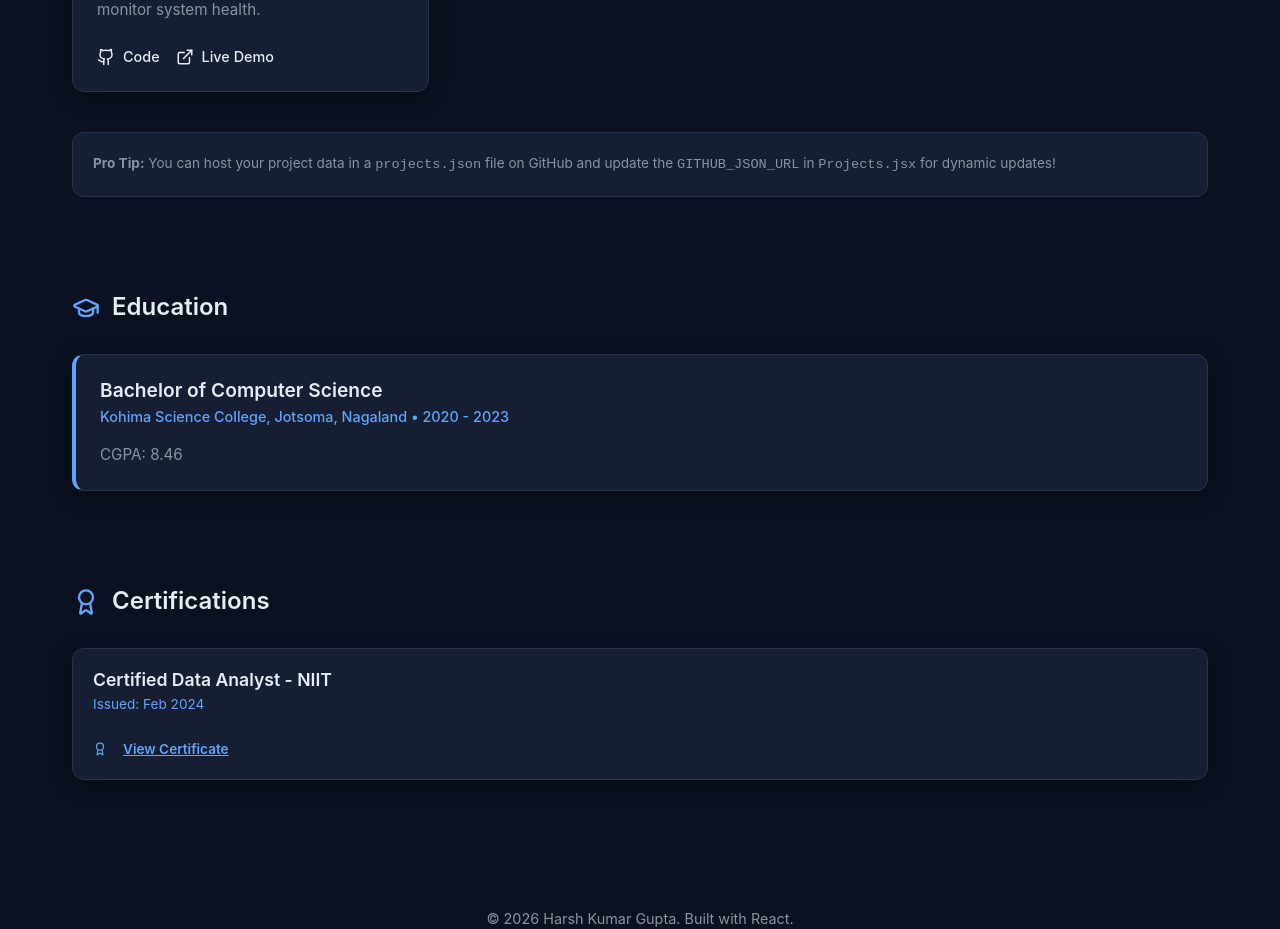
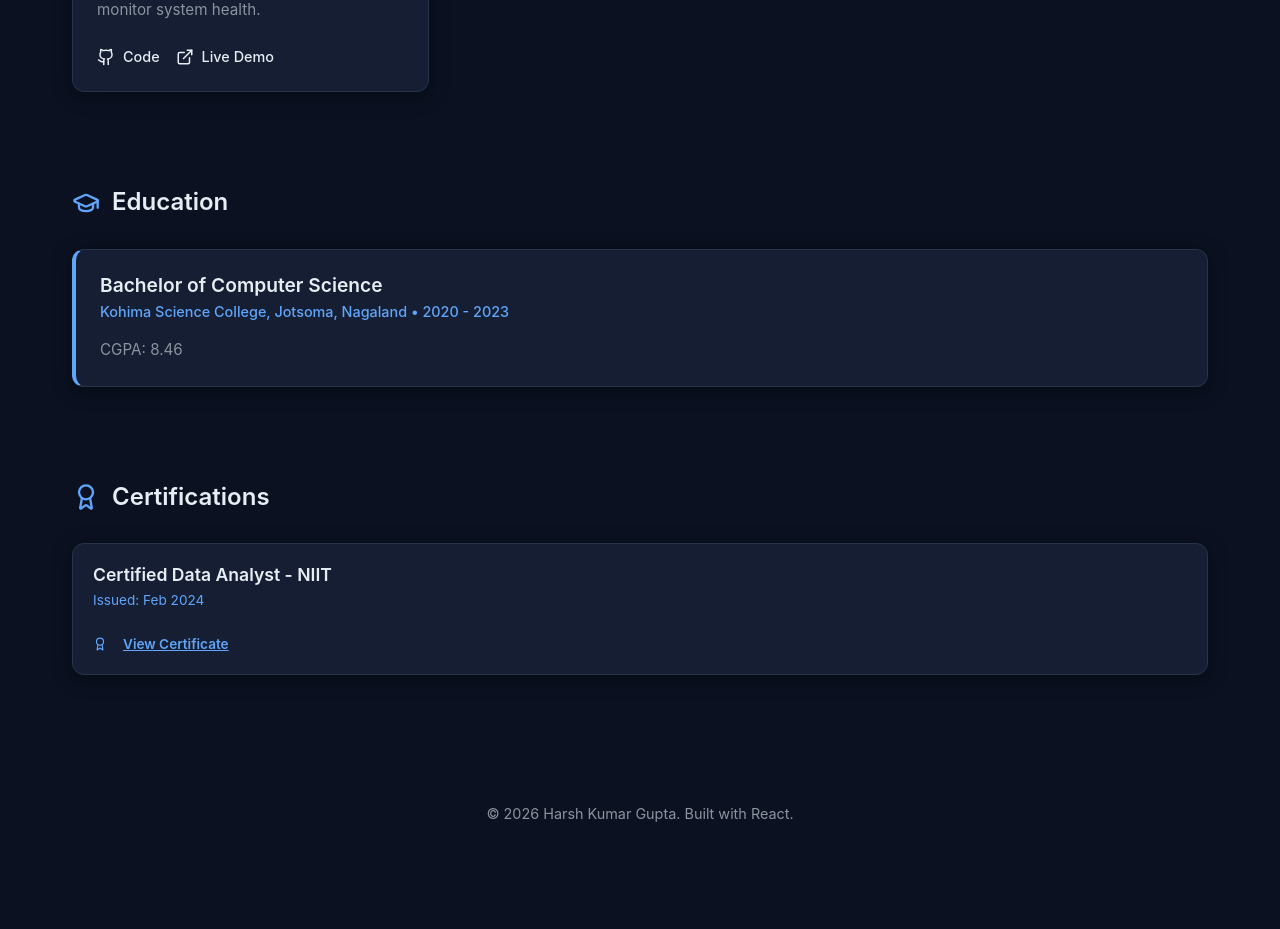
Before and after one commit to HarshKumarGuptagit/portfolio-website, a React (Vite) app: page / in a window 1280 px wide. Shown: the part 3280-4209 px from the top of the page. After the commit the page ends 4137 px from the top, so only its background shows below. Built offline with nearby package versions, Linux system fonts and the light colour scheme; no server answers.

Commit message:
feat: Implement Projects component to display portfolio items with dynamic data fetching, category filtering, and loading states.

```diff
--- a/src/components/Projects.jsx
+++ b/src/components/Projects.jsx
@@ -116,9 +116,6 @@ const Projects = () => {
         )}
       </div>
 
-      <div style={{ marginTop: '2.5rem', padding: '1.25rem', background: 'var(--bg-secondary)', borderRadius: '12px', border: '1px solid var(--border-color)', fontSize: '0.85rem', color: 'var(--text-secondary)', lineHeight: 1.6 }}>
-        <p><strong>Pro Tip:</strong> You can host your project data in a <code>projects.json</code> file on GitHub and update the <code>GITHUB_JSON_URL</code> in <code>Projects.jsx</code> for dynamic updates!</p>
-      </div>
     </section>
   );
 };
```
